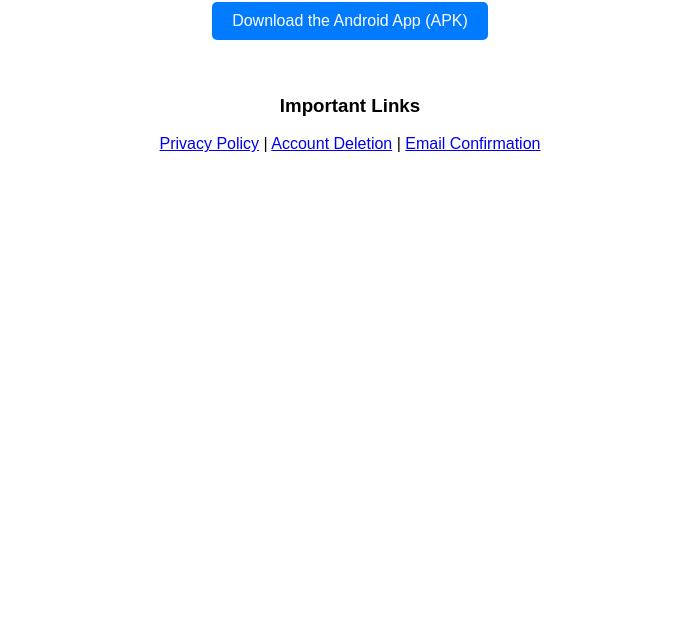
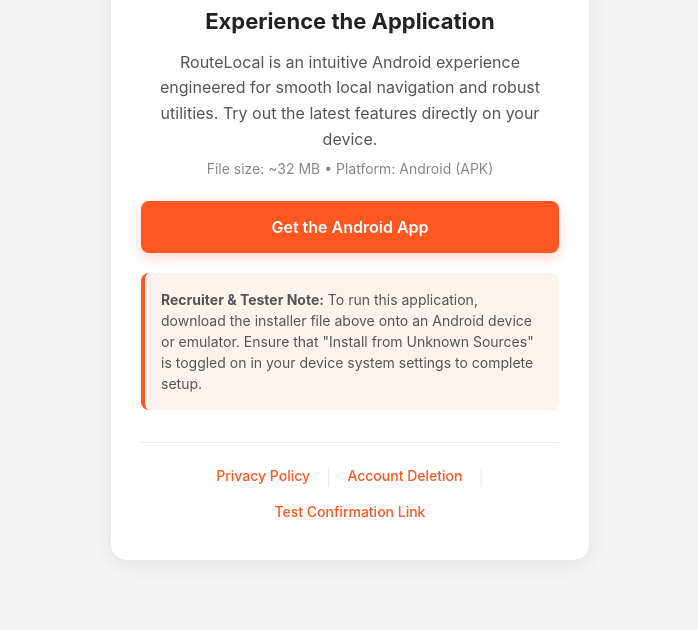
Before and after one commit to avansJacob/Myapp-download, a plain HTML site: page index.html in a window 1280 px wide. Shown: the part 170-800 px from the top of the page, without its empty margins (290-988 px from the left). Drawn offline with Linux system fonts and the light colour scheme.

Commit message:
Update index.html

```diff
--- a/index.html
+++ b/index.html
@@ -1,25 +1,150 @@
 <!DOCTYPE html>
-<html>
+<html lang="en">
 <head>
-    <title>My Android App</title>
+    <meta charset="UTF-8">
+    <meta name="viewport" content="width=device-width, initial-scale=1.0">
+    <title>Download RouteLocal</title>
+    <style>
+        body {
+            font-family: -apple-system, BlinkMacSystemFont, "Segoe UI", Roboto, Helvetica, Arial, sans-serif;
+            display: flex;
+            justify-content: center;
+            align-items: center;
+            min-height: 100vh;
+            margin: 0;
+            background-color: #f5f5f5;
+            text-align: center;
+            padding: 40px 20px;
+            box-sizing: border-box;
+        }
+        .card {
+            background: white;
+            padding: 40px 30px;
+            border-radius: 16px;
+            box-shadow: 0 4px 20px rgba(0,0,0,0.08);
+            max-width: 480px;
+            width: 100%;
+            border: 1px solid #eaeaea;
+            box-sizing: border-box;
+        }
+        h1 {
+            margin-top: 0;
+            font-size: 36px;
+            letter-spacing: -0.5px;
+            margin-bottom: 8px;
+        }
+        .brand-black { color: #000000; }
+        .brand-orange { color: #FF5722; }
+
+        h2 {
+            color: #222222;
+            font-size: 22px;
+            margin-top: 24px;
+            margin-bottom: 12px;
+        }
+        p {
+            color: #555555;
+            line-height: 1.6;
+            font-size: 16px;
+            margin-bottom: 24px;
+        }
+        .app-meta {
+            font-size: 14px;
+            color: #888888;
+            margin-top: -16px;
+            margin-bottom: 24px;
+        }
+        /* Match your theme's highlight banner design pattern */
+        .info-box {
+            font-weight: normal;
+            color: #555555;
+            padding: 16px;
+            background-color: #FFF3EE;
+            border-radius: 8px;
+            border-left: 4px solid #FF5722;
+            text-align: left;
+            line-height: 1.5;
+            font-size: 14px;
+            margin-bottom: 32px;
+        }
+        .download-btn {
+            display: block;
+            padding: 16px 24px;
+            background-color: #FF5722;
+            color: white;
+            text-decoration: none;
+            border-radius: 8px;
+            font-weight: 600;
+            font-size: 16px;
+            box-shadow: 0 4px 12px rgba(255, 87, 34, 0.25);
+            transition: all 0.2s ease;
+        }
+        .download-btn:hover {
+            background-color: #E64A19;
+            box-shadow: 0 6px 16px rgba(255, 87, 34, 0.4);
+            transform: translateY(-1px);
+        }
+        .download-btn:active {
+            transform: translateY(1px);
+        }
+        .links-container {
+            margin-top: 32px;
+            padding-top: 24px;
+            border-top: 1px solid #eaeaea;
+            display: flex;
+            justify-content: center;
+            gap: 16px;
+            flex-wrap: wrap;
+        }
+        .footer-link {
+            color: #FF5722;
+            text-decoration: none;
+            font-size: 14px;
+            font-weight: 500;
+            transition: color 0.2s ease;
+        }
+        .footer-link:hover {
+            color: #E64A19;
+            text-decoration: underline;
+        }
+        .divider {
+            color: #eaeaea;
+            user-select: none;
+        }
+    </style>
 </head>
-<body style="font-family: Arial, sans-serif; text-align: center; padding: 50px;">
+<body>
+    <div class="card">
+        <!-- Brand Logo Header -->
+        <h1>
+            <span class="brand-black">Route</span><span class="brand-orange">Local</span>
+        </h1>
 
-    <h1>Welcome to My Expense Tracker App</h1>
+        <h2>Experience the Application</h2>
+        <p>RouteLocal is an intuitive Android experience engineered for smooth local navigation and robust utilities. Try out the latest features directly on your device.</p>
 
-    <p>This is a short description of my app. I built this using Kotlin and it features offline caching.</p>
+        <div class="app-meta">File size: ~32 MB • Platform: Android (APK)</div>
 
-    <!-- Make sure the href exactly matches the name of your APK file -->
-    <a href="app-debug.apk" download style="display: inline-block; padding: 10px 20px; background-color: #007bff; color: white; text-decoration: none; border-radius: 5px;">
-    Download the Android App (APK)
-</a>
+        <!-- Premium Action Download Button -->
+        <a href="app-debug.apk" download class="download-btn">
+            Get the Android App
+        </a>
 
-    <br><br><br>
+        <br>
 
-    <h3>Important Links</h3>
-    <a href="privacy-policy.html">Privacy Policy</a> |
-    <a href="account-deletion.html">Account Deletion</a> |
-    <a href="confirmation.html">Email Confirmation</a>
+        <!-- Dynamic Context Alert Box -->
+        <div class="info-box">
+            <strong>Recruiter & Tester Note:</strong> To run this application, download the installer file above onto an Android device or emulator. Ensure that "Install from Unknown Sources" is toggled on in your device system settings to complete setup.
+        </div>
 
+        <!-- Professionally Maintained App Legal/UX Links -->
+        <div class="links-container">
+            <a href="privacy-policy.html" class="footer-link">Privacy Policy</a>
+            <span class="divider">|</span>
+            <a href="account-deletion.html" class="footer-link">Account Deletion</a>
+            <span class="divider">|</span>
+            <a href="confirmation.html" class="footer-link">Test Confirmation Link</a>
+        </div>
+    </div>
 </body>
 </html>
```
